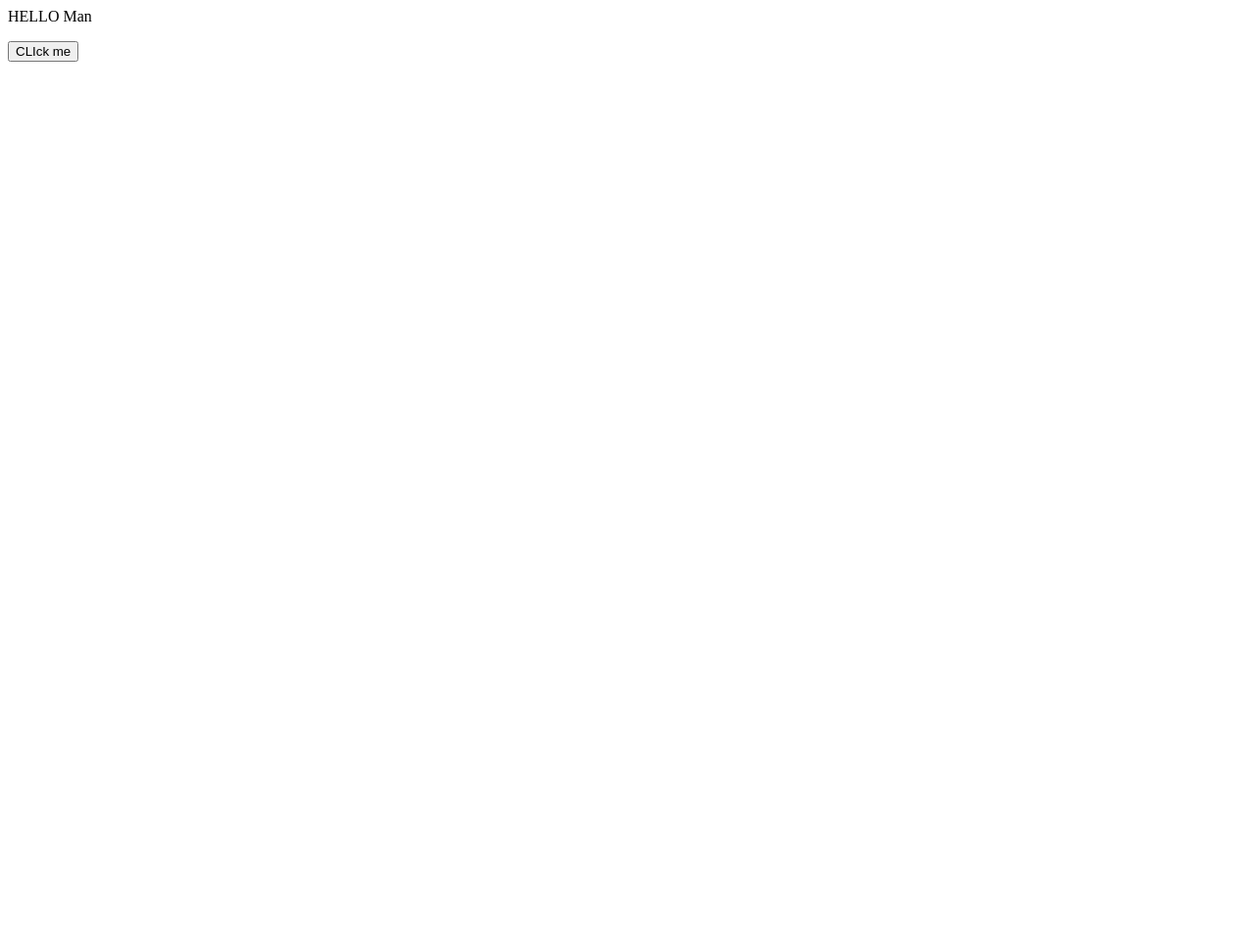
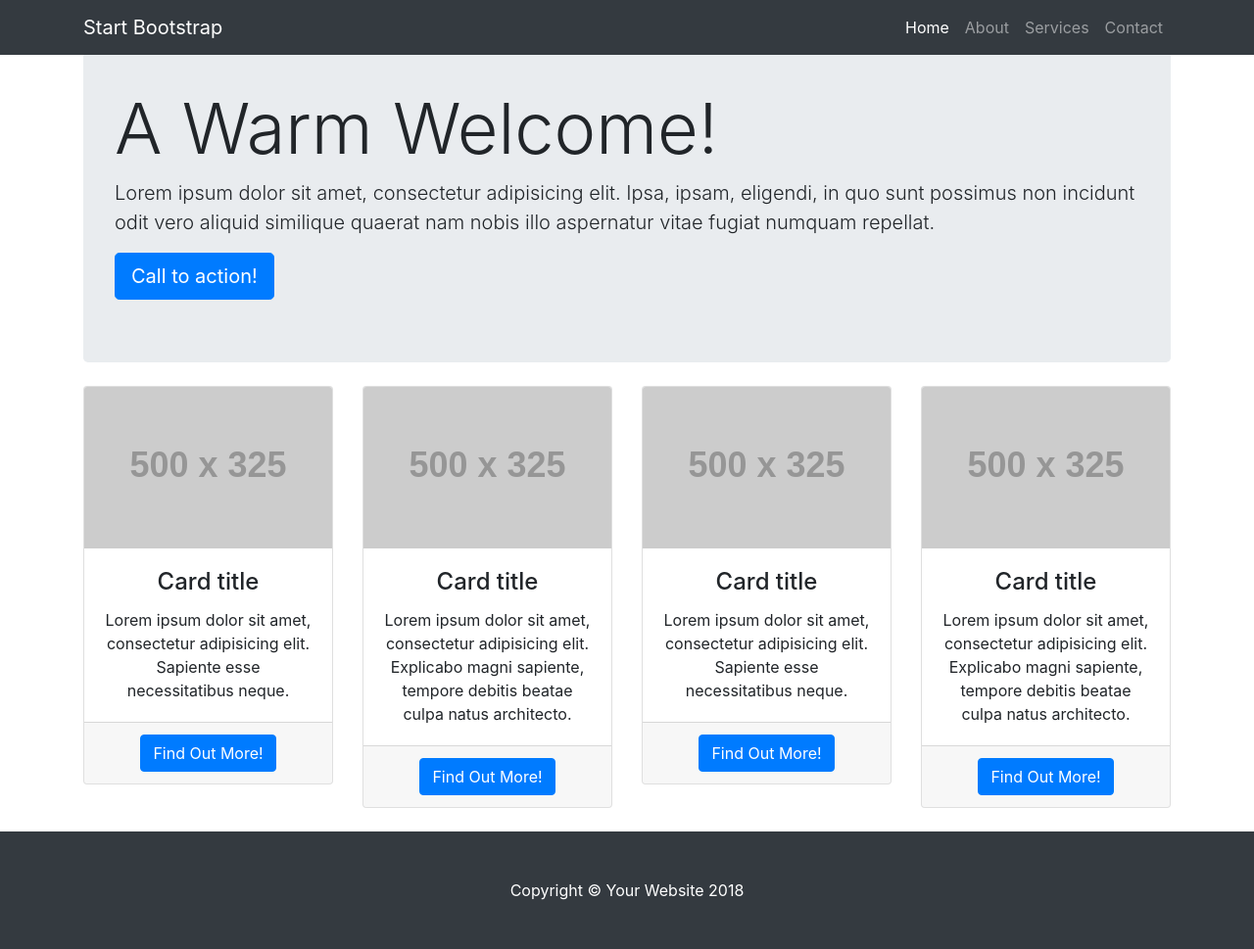
Before and after one commit to pmarchionna/booklix, a plain HTML site: page templates/index.html in a window 1280 px wide. Shown: the whole page at 98% size. Before the commit the page ends 800 px from the top, so only its background shows below. Drawn offline with nearby package versions, Linux system fonts and the light colour scheme; placeholder pictures from the web are drawn by us.

Commit message:
Add Bootstrap template

```diff
--- a/templates/index.html
+++ b/templates/index.html
@@ -1,4 +1,136 @@
-<div>
-    <p>HELLO Man</p>
-    <button>CLIck me</button>
-</div>
+<!DOCTYPE html>
+<html lang="en">
+
+  <head>
+
+    <meta charset="utf-8">
+    <meta name="viewport" content="width=device-width, initial-scale=1, shrink-to-fit=no">
+    <meta name="description" content="">
+    <meta name="author" content="">
+
+    <title>Heroic Features - Start Bootstrap Template</title>
+
+    <!-- Bootstrap core CSS -->
+    <link href="vendor/bootstrap/css/bootstrap.min.css" rel="stylesheet">
+
+    <!-- Custom styles for this template -->
+    <link href="css/heroic-features.css" rel="stylesheet">
+
+  </head>
+
+  <body>
+
+    <!-- Navigation -->
+    <nav class="navbar navbar-expand-lg navbar-dark bg-dark fixed-top">
+      <div class="container">
+        <a class="navbar-brand" href="#">Start Bootstrap</a>
+        <button class="navbar-toggler" type="button" data-toggle="collapse" data-target="#navbarResponsive" aria-controls="navbarResponsive" aria-expanded="false" aria-label="Toggle navigation">
+          <span class="navbar-toggler-icon"></span>
+        </button>
+        <div class="collapse navbar-collapse" id="navbarResponsive">
+          <ul class="navbar-nav ml-auto">
+            <li class="nav-item active">
+              <a class="nav-link" href="#">Home
+                <span class="sr-only">(current)</span>
+              </a>
+            </li>
+            <li class="nav-item">
+              <a class="nav-link" href="#">About</a>
+            </li>
+            <li class="nav-item">
+              <a class="nav-link" href="#">Services</a>
+            </li>
+            <li class="nav-item">
+              <a class="nav-link" href="#">Contact</a>
+            </li>
+          </ul>
+        </div>
+      </div>
+    </nav>
+
+    <!-- Page Content -->
+    <div class="container">
+
+      <!-- Jumbotron Header -->
+      <header class="jumbotron my-4">
+        <h1 class="display-3">A Warm Welcome!</h1>
+        <p class="lead">Lorem ipsum dolor sit amet, consectetur adipisicing elit. Ipsa, ipsam, eligendi, in quo sunt possimus non incidunt odit vero aliquid similique quaerat nam nobis illo aspernatur vitae fugiat numquam repellat.</p>
+        <a href="#" class="btn btn-primary btn-lg">Call to action!</a>
+      </header>
+
+      <!-- Page Features -->
+      <div class="row text-center">
+
+        <div class="col-lg-3 col-md-6 mb-4">
+          <div class="card">
+            <img class="card-img-top" src="http://placehold.it/500x325" alt="">
+            <div class="card-body">
+              <h4 class="card-title">Card title</h4>
+              <p class="card-text">Lorem ipsum dolor sit amet, consectetur adipisicing elit. Sapiente esse necessitatibus neque.</p>
+            </div>
+            <div class="card-footer">
+              <a href="#" class="btn btn-primary">Find Out More!</a>
+            </div>
+          </div>
+        </div>
+
+        <div class="col-lg-3 col-md-6 mb-4">
+          <div class="card">
+            <img class="card-img-top" src="http://placehold.it/500x325" alt="">
+            <div class="card-body">
+              <h4 class="card-title">Card title</h4>
+              <p class="card-text">Lorem ipsum dolor sit amet, consectetur adipisicing elit. Explicabo magni sapiente, tempore debitis beatae culpa natus architecto.</p>
+            </div>
+            <div class="card-footer">
+              <a href="#" class="btn btn-primary">Find Out More!</a>
+            </div>
+          </div>
+        </div>
+
+        <div class="col-lg-3 col-md-6 mb-4">
+          <div class="card">
+            <img class="card-img-top" src="http://placehold.it/500x325" alt="">
+            <div class="card-body">
+              <h4 class="card-title">Card title</h4>
+              <p class="card-text">Lorem ipsum dolor sit amet, consectetur adipisicing elit. Sapiente esse necessitatibus neque.</p>
+            </div>
+            <div class="card-footer">
+              <a href="#" class="btn btn-primary">Find Out More!</a>
+            </div>
+          </div>
+        </div>
+
+        <div class="col-lg-3 col-md-6 mb-4">
+          <div class="card">
+            <img class="card-img-top" src="http://placehold.it/500x325" alt="">
+            <div class="card-body">
+              <h4 class="card-title">Card title</h4>
+              <p class="card-text">Lorem ipsum dolor sit amet, consectetur adipisicing elit. Explicabo magni sapiente, tempore debitis beatae culpa natus architecto.</p>
+            </div>
+            <div class="card-footer">
+              <a href="#" class="btn btn-primary">Find Out More!</a>
+            </div>
+          </div>
+        </div>
+
+      </div>
+      <!-- /.row -->
+
+    </div>
+    <!-- /.container -->
+
+    <!-- Footer -->
+    <footer class="py-5 bg-dark">
+      <div class="container">
+        <p class="m-0 text-center text-white">Copyright &copy; Your Website 2018</p>
+      </div>
+      <!-- /.container -->
+    </footer>
+
+    <!-- Bootstrap core JavaScript -->
+    <script src="vendor/jquery/jquery.min.js"></script>
+    <script src="vendor/bootstrap/js/bootstrap.bundle.min.js"></script>
+
+  </body>
+
+</html>
```
